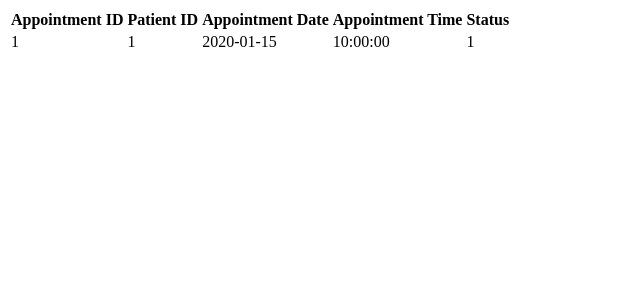
After one commit to inamonanymous/case_study_ej, a Flask app: template templates/doctors-appointments.html in a window 1280 px wide. The commit adds this page. Shown: the top 300 px of the page, without its empty margins (0-640 px from the left). Run offline with Flask 3, Linux system fonts and the light colour scheme; the template is opened without the code that fills it: values that come from a table or form of the project are taken from there, others are empty; tables that the repository leaves empty hold one stand-in row (values such as "Sample post").

Commit message:
added visual data to doctors appointments

```diff
--- a/app.py
+++ b/app.py
@@ -53,7 +53,9 @@ def patient_registration():
 
 @app.route('/client-page')
 def client_page():
-    return render_template('client-page.html')
+    all_appointments = Appointments.query.all()
+    print(all_appointments)
+    return render_template('client-page.html', all_appointments=all_appointments)
 
 #admin logic
 #-------------------------------------------------------------------------------------
@@ -82,6 +84,7 @@ def admin_login():
 
 @app.route('/')
 def index():
+    session.clear()
     return render_template('index.html')
 
 if __name__ == "__main__":
--- a/templates/client-page.html
+++ b/templates/client-page.html
@@ -14,10 +14,10 @@
         {% include "patient-registration.html" %}
     </div>
     <div id="doctors-calendar-content" style="display: none;">
-
+        {% include "doctors-appointments.html" %}
     </div>
     <div id="medical-history-access-content" style="display: none;">
-
+        {% include "medical-history.html" %}
     </div>
 </div>
 
--- /dev/null
+++ b/templates/doctors-appointments.html
@@ -0,0 +1,32 @@
+{% extends "layout.html" %}
+{% block body %}
+<table>
+    <thead>
+        <tr>
+            <th>Appointment ID</th>
+            <th>Patient ID</th>
+            <th>Appointment Date</th>
+            <th>Appointment Time</th>
+            <th>Status</th>
+        </tr>
+    </thead>
+    <tbody>
+        {% for i in all_appointments %}
+            <tr>
+                <td>{{ i.appointment_id }}</td>
+                <td>{{ i.patient_id }}</td>
+                <td>{{ i.appointment_date }}</td>
+                <td>{{ i.appointment_time }}</td>
+                <td>{{ i.status }}</td>
+            </tr>
+        {% endfor %}
+        </tbody>
+    </table>
+{% endblock %}
+
+appointment_id = db.Column(db.Integer, primary_key=True)
+    patient_id = db.Column(db.Integer, nullable=False)
+    admin_id = db.Column(db.Integer)
+    appointment_date = db.Column(db.Date, nullable=False)
+    appointment_time = db.Column(db.Time, nullable=False)
+    status = db.Column(db.SmallInteger)
--- /dev/null
+++ b/templates/medical-history.html
@@ -0,0 +1,4 @@
+{% include "layout.html" %}
+{% block body %}
+
+{% endblock %}
```
